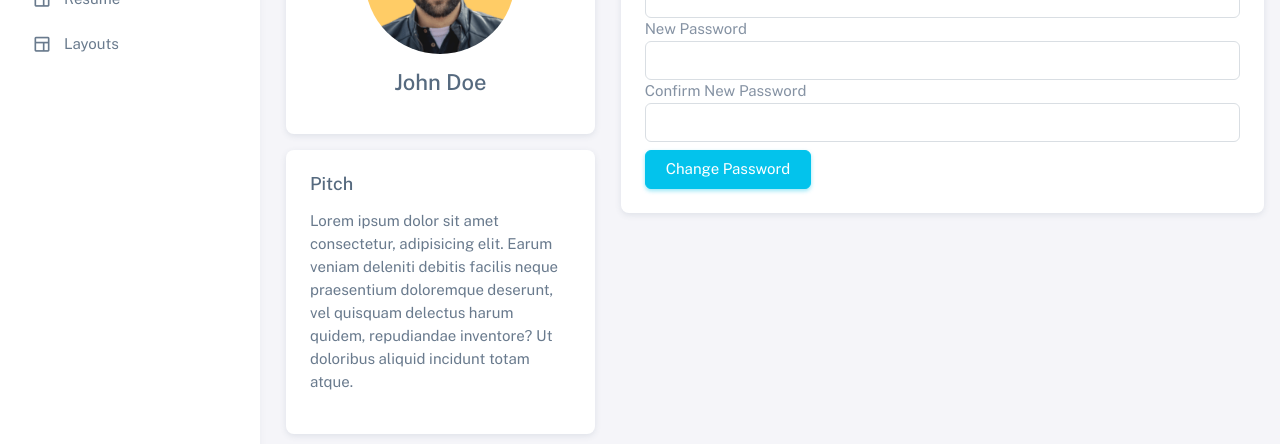
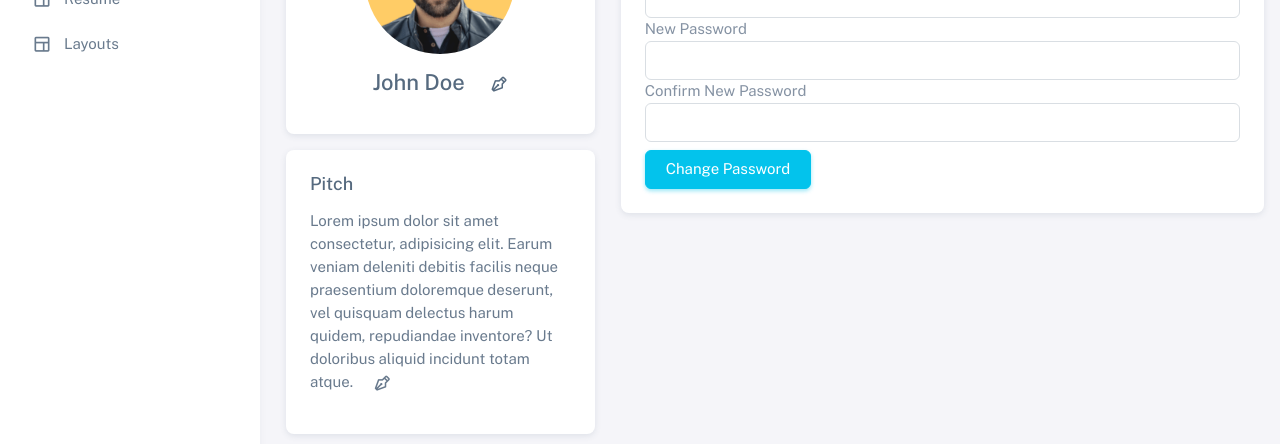
Before and after one commit to Dosu333/studentity-frontend, a React (Create React App) app: page /profile in a window 1280 px wide. Shown: the part 193-637 px from the top of the page. Built offline with nearby package versions, Linux system fonts and the light colour scheme.

Commit message:
change the link section to allow user input link, also allow user edit name and pitch

```diff
--- a/src/pages/profile/profile.js
+++ b/src/pages/profile/profile.js
@@ -6,15 +6,35 @@ import pdficon from "../../components/pdf-icon.png"
 
 
 const Profile = () => {
+    const [links, setLinks] = useState([])
+    const [name, setName] = useState("John Doe")
+    const [link, setLink] = useState("")
+    const [pitch, setPitch] = useState("Lorem ipsum dolor sit amet consectetur, adipisicing elit. Earum veniam deleniti debitis facilis neque praesentium doloremque deserunt, vel quisquam delectus harum quidem, repudiandae inventore? Ut doloribus aliquid incidunt totam atque.")
+    const [editPitch, setEditPitch] = useState(false)
+    const [editName, setEditName] = useState(false)
+    function handleAddLink(){
+        links.push(link)
+        setLinks(links)
+        setLink("")
+    }
 
-
-
+    function handleEditPitch(){
+        if(editPitch===false){
+        setEditPitch(true)
+        } else {
+            setEditPitch(false)
+        }
+    }
+    function handleEditName(){
+        if(editName===false){
+        setEditName(true)
+        } else {
+            setEditName(false)
+        }
+    }
     return (
         <div className="container">
             <div className="main-body">
-
-
-
                 <div className="row gutters-sm">
                     <div className="col-md-4 mb-3">
                         <div className="card">
@@ -22,7 +42,15 @@ const Profile = () => {
                                 <div className="d-flex flex-column align-items-center text-center">
                                     <img src={avatar} alt="Admin" className="rounded-circle" width="150"/>
                                     <div className="mt-3">
-                        <h4>John Doe</h4>
+                                        <h4>
+                                            {editName===false?name:null} {editName===false ?<i class="bx bx-pen" onClick={handleEditName} style={{marginLeft: "20px"}}></i>:null}
+                                        </h4>
+                                        <div className="input-group">
+                                            {editName===true?<input type="text" className="form-control" placeholder="" value={name} onChange={(e) => setName(e.target.value)}/>:null}
+                                            {editName===true?<div className="input-group-prepend">
+                                                                <button onClick={handleEditName} className="btn btn-info" type="button"><i class="bx bx-check"></i></button>
+                                                            </div>:null}
+                                        </div>
                                     </div>
                                 </div>
                             </div>
@@ -31,11 +59,19 @@ const Profile = () => {
                             <div className="card-body">
                                 <h5>Pitch</h5>
                                 <p>
-                        Lorem ipsum dolor sit amet consectetur, adipisicing elit. Earum veniam deleniti debitis facilis neque praesentium doloremque deserunt, vel quisquam delectus harum quidem, repudiandae inventore? Ut doloribus aliquid incidunt totam atque.
+                                    {editPitch=== false? pitch: null}
+                                    {editPitch===false ?<i class="bx bx-pen" onClick={handleEditPitch} style={{marginLeft: "20px"}}></i>:null}
                                 </p>
+                                { editPitch===true ?<textarea
+                                                        placeholder="Pitch yourself"
+                                                        value={pitch}
+                                                        rows={5}
+                                                        cols={30}
+                                                        onChange={(e)=>setPitch(e.target.value)}>
+
+                                                    </textarea> : null}
+                                {editPitch===true ? <button onClick={handleEditPitch} className="btn btn-info" type="button">done</button>: null}
                             </div>
-
-
                         </div>
                         <div className="card mt-3">
                             <div className="card-body">
@@ -50,32 +86,25 @@ const Profile = () => {
                                 </ul>
                                 <h4>links</h4>
                                 <ul className="list-group list-group-flush">
+                                    { links.map((link, index)=>(
                                             <li className="list-group-item d-flex justify-content-between align-items-center flex-wrap">
-                            <span className="text-secondary">https://website.com</span>
+                                                <span className="text-secondary">{link}</span>
                                             </li>
-                        <li className="list-group-item d-flex justify-content-between align-items-center flex-wrap">
-                            <span className="text-secondary">https://website.com</span>
-                        </li>
-                        <li className="list-group-item d-flex justify-content-between align-items-center flex-wrap">
-                            <span className="text-secondary">https://website.com</span>
-                        </li>
-                        <li className="list-group-item d-flex justify-content-between align-items-center flex-wrap">
-                            <span className="text-secondary">https://website.com</span>
-                        </li>
-                        <li className="list-group-item d-flex justify-content-between align-items-center flex-wrap">
-                            <span className="text-secondary">https://website.com</span>
-                        </li>
+                                        ))
+                                    }
+                                    <div className="input-group">
+                                        <input type="text" className="form-control" placeholder="input link" value={link} onChange={(e) => setLink(e.target.value)}/>
+                                        <div className="input-group-prepend">
+                                            <button onClick={handleAddLink} className="btn btn-info" type="button"><i class="bx bx-plus"></i></button>
+                                        </div>
+                                    </div>
                                 </ul>
-                        <button className="btn btn-info mt-2" type="submit">Add link</button>
                             </div>
-
                         </div>
                     </div>
                     <div className="col-md-8">
                         <div className="card mb-3">
                             <div className="card-body">
-
-
                                 <div className="row">
                                     <h2>Change Password</h2>
                                     <form>
@@ -85,18 +114,12 @@ const Profile = () => {
                                         <button className="btn btn-info mt-2" type="submit">Change Password</button>
                                     </form>
                                 </div>
-
-
-
-
-                </div>
-            </div>
-
                             </div>
                         </div>
                     </div>
                 </div>
-
+            </div>
+        </div>
     );
 };
 
```
Lines whose indentation alone changed are shown as unchanged.
